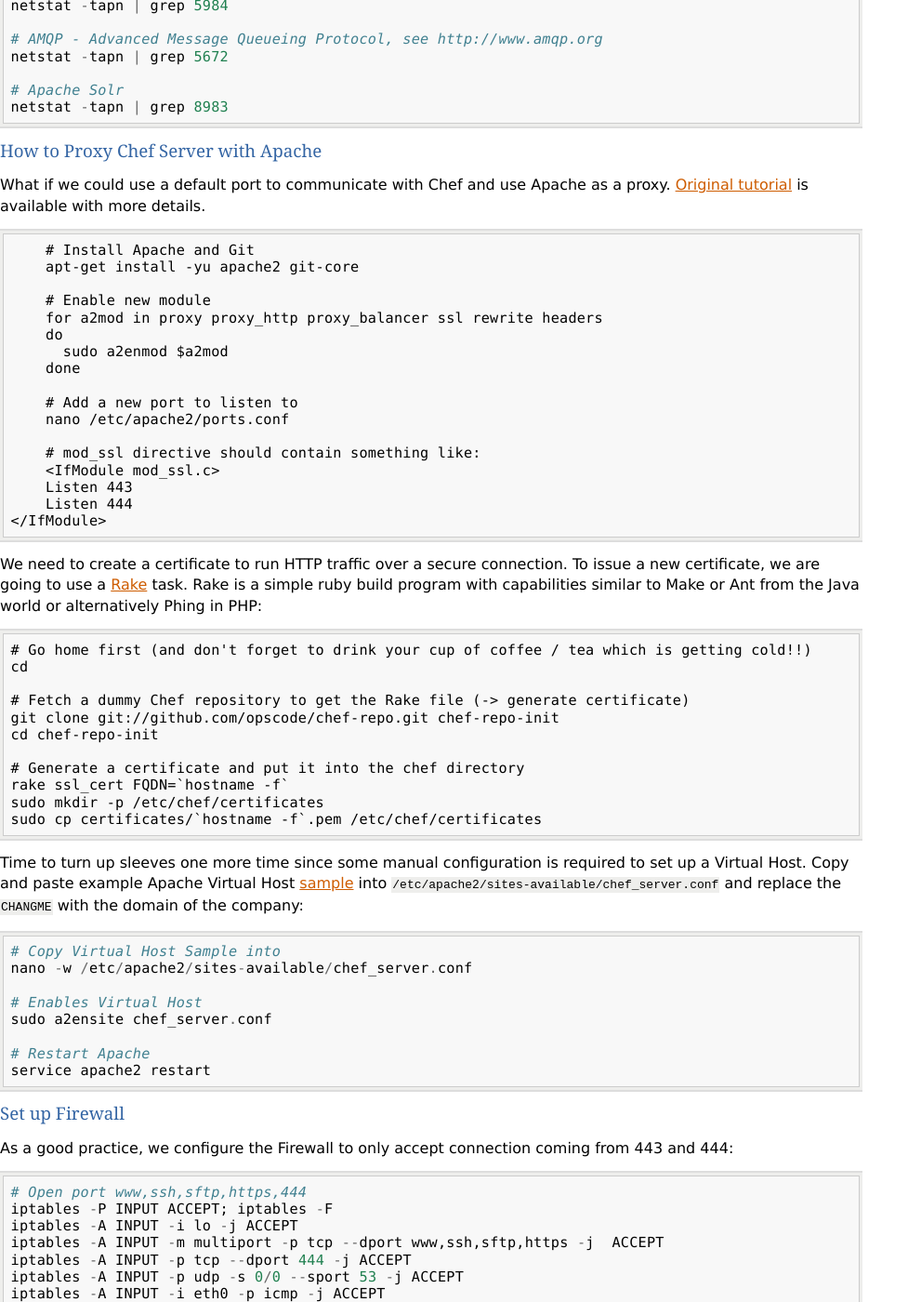
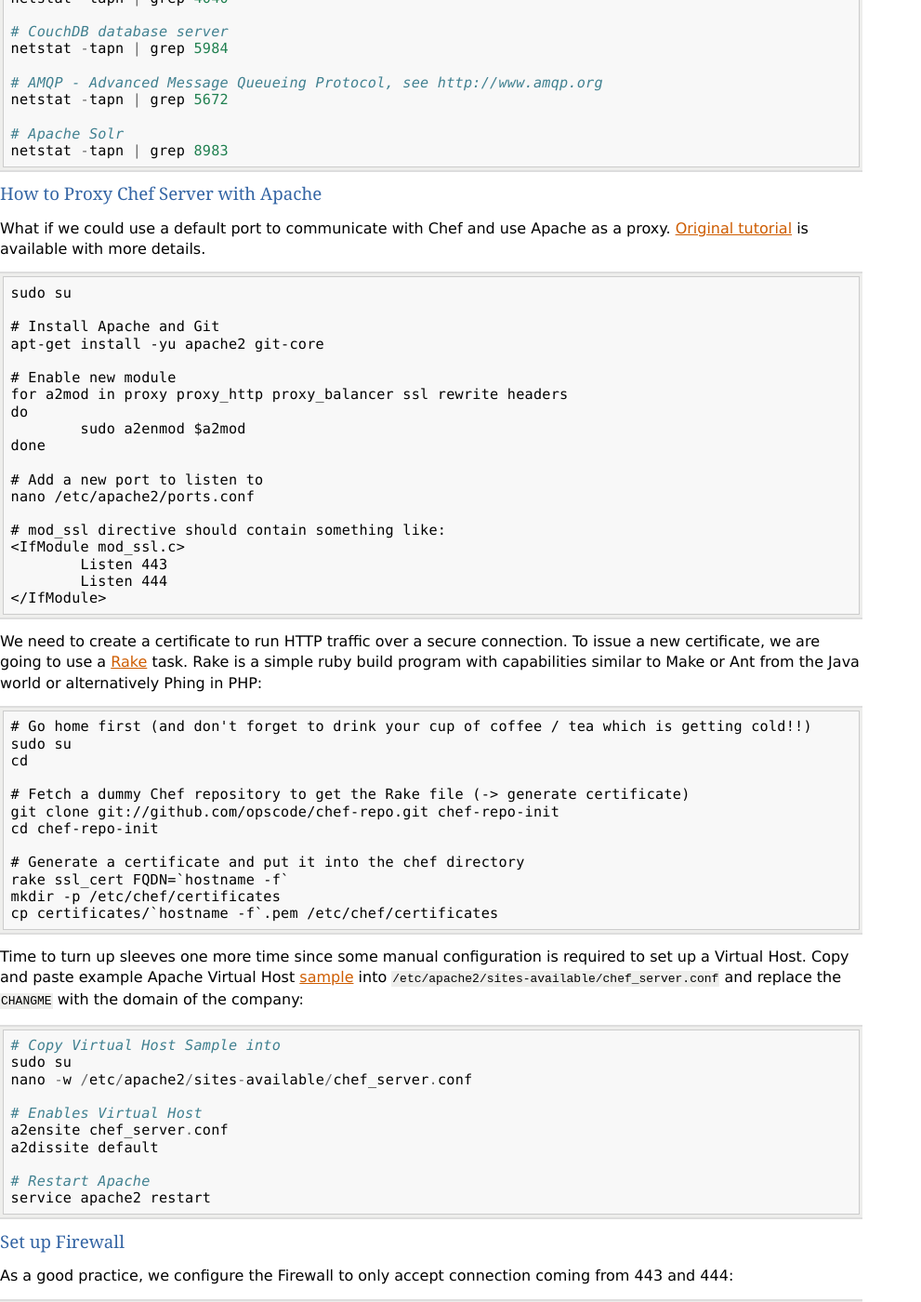
Before and after one commit to visay/chef-repo, a Sphinx documentation site: the page built from documentation/01-Installation/Index.rst, in a window 1280 px wide and 1400 px high, scrolled down 2235 px. Shown: the whole window at 93% size, without its empty margins (0-991 px from the left). Built offline with Sphinx 7.4.7, drawn with Linux system fonts in a browser that asks for light colours; some of the changed text lies outside the part shown.

Commit message:
Documentation + config update

```diff
--- a/documentation/01-Installation/Index.rst
+++ b/documentation/01-Installation/Index.rst
@@ -32,6 +32,7 @@
 ::
 
 	# Configure Source to install Chef version 0.10
+	sudo su
 	echo "deb http://apt.opscode.com/ `lsb_release -cs`-0.10 main" | sudo tee /etc/apt/sources.list.d/opscode.list
 
 Add the GPG Key and Update Index
@@ -40,16 +41,20 @@
 ::
 
 	# Create a directory for storing new key and import them
-	sudo mkdir -p /etc/apt/trusted.gpg.d
+	sudo su
+	mkdir -p /etc/apt/trusted.gpg.d
 	gpg --fetch-key http://apt.opscode.com/packages@opscode.com.gpg.key
-	gpg --export packages@opscode.com | sudo tee /etc/apt/trusted.gpg.d/opscode-keyring.gpg > /dev/null
+	gpg --export packages@opscode.com | tee /etc/apt/trusted.gpg.d/opscode-keyring.gpg > /dev/null
 
 	# Update the package definition.
-	sudo apt-get update
+	apt-get update
 
 Installing the opscode-keyring package will keep the key up-to-date::
 
-	sudo apt-get install opscode-keyring -yu
+	sudo su
+	apt-get install opscode-keyring -yu
+
+	-> Answer Yes when asking for the maintenace version
 
 
 Install the chef-server package
@@ -119,13 +125,15 @@
 
 ::
 
+	sudo su
+
 	# Install Apache and Git
 	apt-get install -yu apache2 git-core
 
 	# Enable new module
 	for a2mod in proxy proxy_http proxy_balancer ssl rewrite headers
 	do
-	  sudo a2enmod $a2mod
+		sudo a2enmod $a2mod
 	done
 
 	# Add a new port to listen to
@@ -133,13 +141,15 @@
 
 	# mod_ssl directive should contain something like:
 	<IfModule mod_ssl.c>
-        Listen 443
-        Listen 444
-    </IfModule>
+		Listen 443
+		Listen 444
+	</IfModule>
 
 We need to create a certificate to run HTTP traffic over a secure connection. To issue a new certificate, we are going to use a Rake_ task. Rake is a simple ruby build program with capabilities similar to Make or Ant from the Java world or alternatively Phing in PHP::
 
+
 	# Go home first (and don't forget to drink your cup of coffee / tea which is getting cold!!)
+	sudo su
 	cd
 
 	# Fetch a dummy Chef repository to get the Rake file (-> generate certificate)
@@ -148,16 +158,18 @@
 
 	# Generate a certificate and put it into the chef directory
 	rake ssl_cert FQDN=`hostname -f`
-	sudo mkdir -p /etc/chef/certificates
-	sudo cp certificates/`hostname -f`.pem /etc/chef/certificates
+	mkdir -p /etc/chef/certificates
+	cp certificates/`hostname -f`.pem /etc/chef/certificates
 
 Time to turn up sleeves one more time since some manual configuration is required to set up a Virtual Host. Copy and paste example Apache Virtual Host `sample`_ into :file:`/etc/apache2/sites-available/chef_server.conf` and replace the ``CHANGME`` with the domain of the company::
 
 	# Copy Virtual Host Sample into
+	sudo su
 	nano -w /etc/apache2/sites-available/chef_server.conf
 
 	# Enables Virtual Host
-	sudo a2ensite chef_server.conf
+	a2ensite chef_server.conf
+	a2dissite default
 
 	# Restart Apache
 	service apache2 restart
@@ -195,10 +207,12 @@
 
 To install Chef and its dependencies, run the following code using Gem_ ::
 
-	sudo gem install chef --no-ri --no-rdoc
+	sudo su
+	gem install chef --no-ri --no-rdoc
 
 	# Here we install version 0.9.1 since value 1.0.0 seems to have a problem with ruby 1.8
-	sudo gem install --version 0.9.1 spiceweasel
+	ruby -v
+	gem install --version 0.9.1 spiceweasel
 
 
 Download the Chef Repository
--- a/infrastructure.yml
+++ b/infrastructure.yml
@@ -4,7 +4,7 @@
   - apt:
   - ntp:
   - iptables:
-  - php-ci:               # -> custom recipe
+
 
   - build-essential:
   - xml:                 # -> dependency mysql
@@ -18,6 +18,7 @@
   - typo3:               # -> custom recipe
   - jenkins:
   - cucumber:               # -> custom recipe
+  - php-ci:               # -> custom recipe
 
 roles:
   - base:
```
Also changed, not shown: other parts of documentation/01-Installation/Index.rst (+10 -6 lines), documentation/10-Appendix/ApacheVirtualHostSample.rst (+53 -58 lines), documentation/10-Appendix/KnifeSample.rst (+5 -5 lines), 2 other files.
